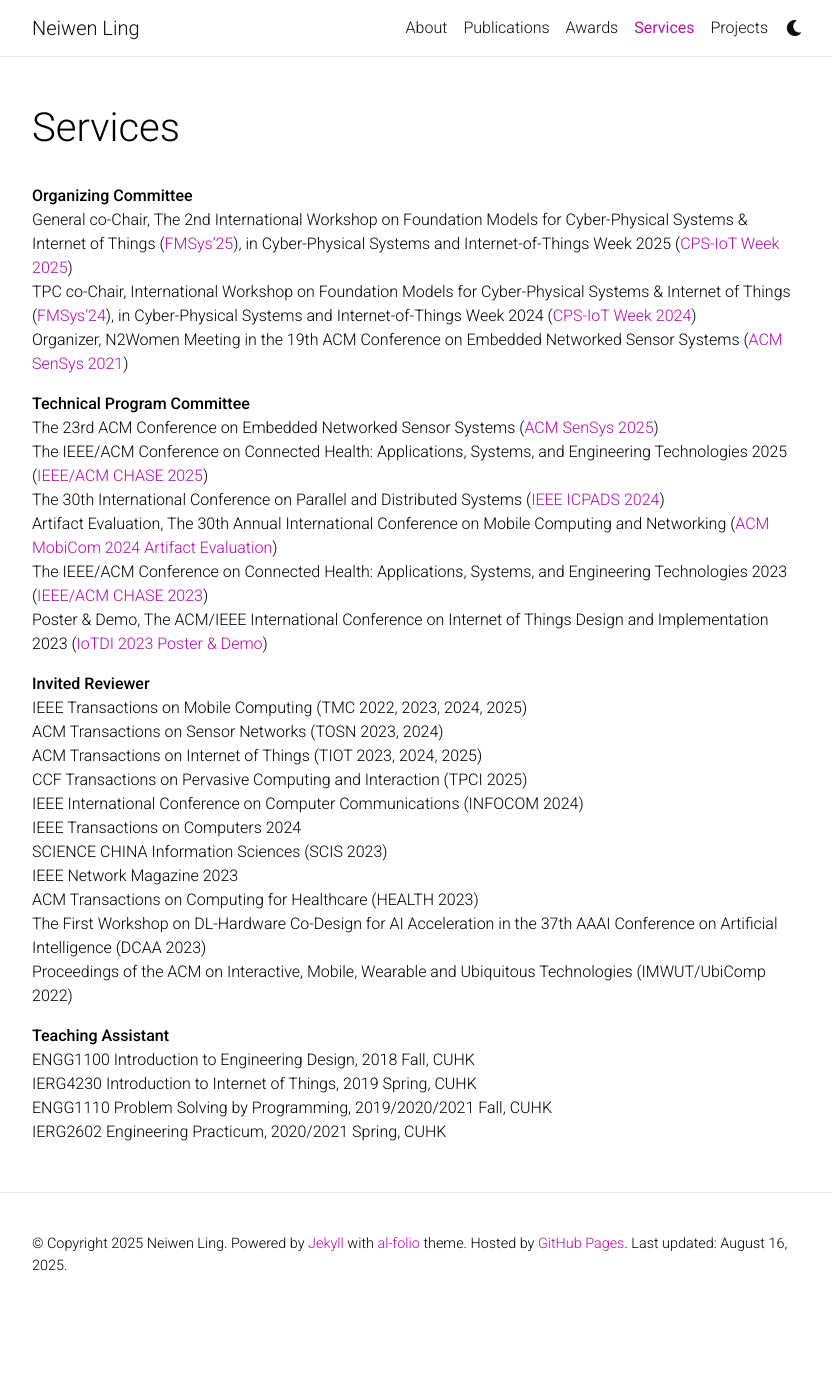
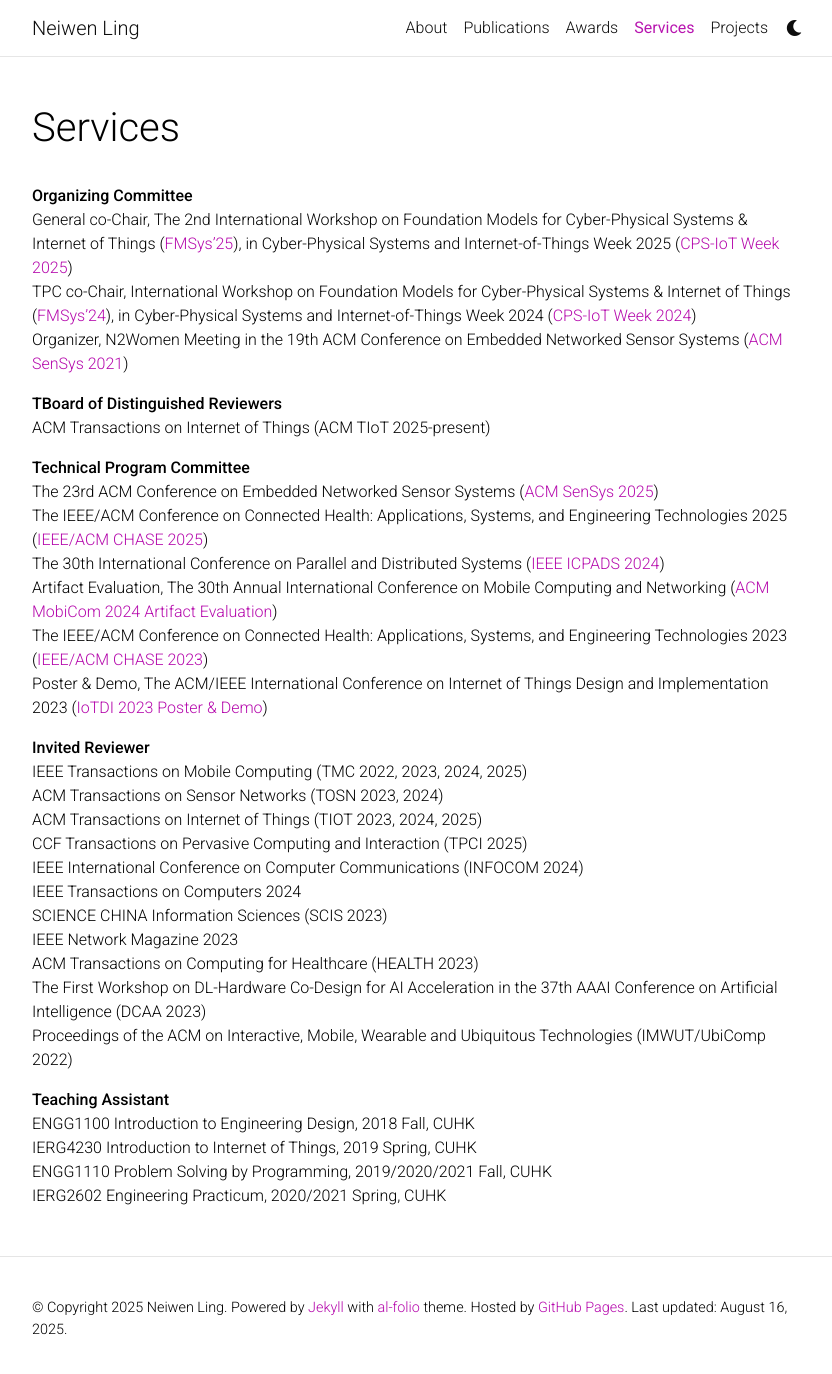
Before and after one commit to Neawhen/neiwen.github.io, a Jekyll site: the page built from _pages/services.md, in a window 1280 px wide and 1380 px high. Shown: the top 1374 px of the window, without its empty margins (223-1055 px from the left). Built offline with Jekyll 4.4.1, drawn with Linux system fonts in a browser that asks for light colours; comment, search, counter and statistics services are not loaded; a style sheet for code colours, icons or effects is not loaded.

Commit message:
Update services.md

```diff
--- a/_pages/services.md
+++ b/_pages/services.md
@@ -10,6 +10,9 @@
 General co-Chair, The 2nd International Workshop on Foundation Models for Cyber-Physical Systems & Internet of Things (<a href="https://fmsys-org.github.io/2025/index.html" target="_blank" rel="noopener noreferrer">FMSys'25</a>), in Cyber-Physical Systems and Internet-of-Things Week 2025 (<a href="https://cps-iot-week2025.ics.uci.edu/index.php" target="_blank" rel="noopener noreferrer">CPS-IoT Week 2025</a>)\
 TPC co-Chair, International Workshop on Foundation Models for Cyber-Physical Systems & Internet of Things (<a href="https://fmsys24.github.io/" target="_blank" rel="noopener noreferrer">FMSys'24</a>), in Cyber-Physical Systems and Internet-of-Things Week 2024 (<a href="https://cps-iot-week2024.ie.cuhk.edu.hk/" target="_blank" rel="noopener noreferrer">CPS-IoT Week 2024</a>)\
 Organizer, N2Women Meeting in the 19th ACM Conference on Embedded Networked Sensor Systems (<a href="https://sensys.acm.org/2021/" target="_blank" rel="noopener noreferrer">ACM SenSys 2021</a>)
+
+**TBoard of Distinguished Reviewers**\
+ACM Transactions on Internet of Things (ACM TIoT 2025-present)
 
 **Technical Program Committee**\
 The 23rd ACM Conference on Embedded Networked Sensor Systems (<a href="https://sensys.acm.org/2025/" target="_blank" rel="noopener noreferrer">ACM SenSys 2025</a>)\
```
